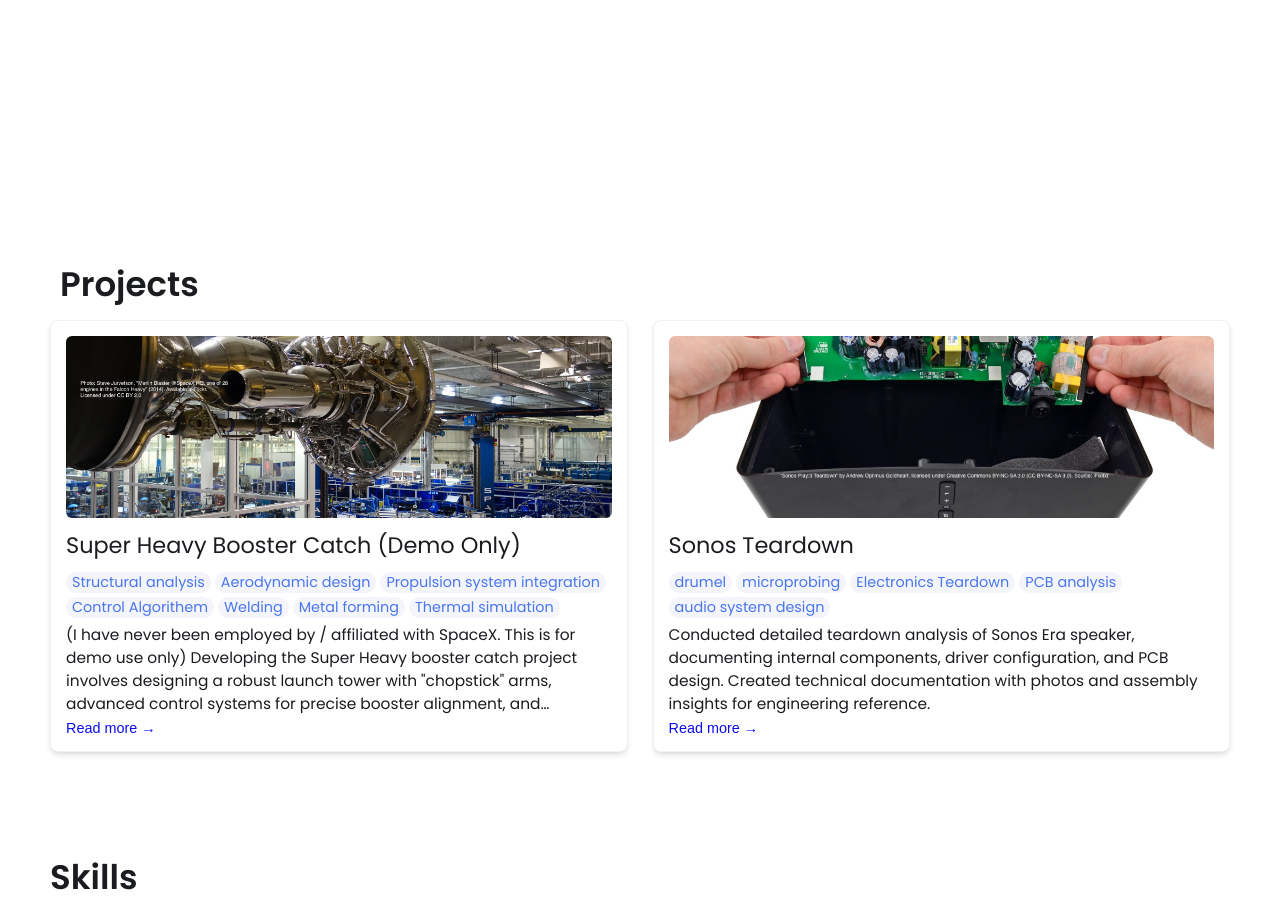
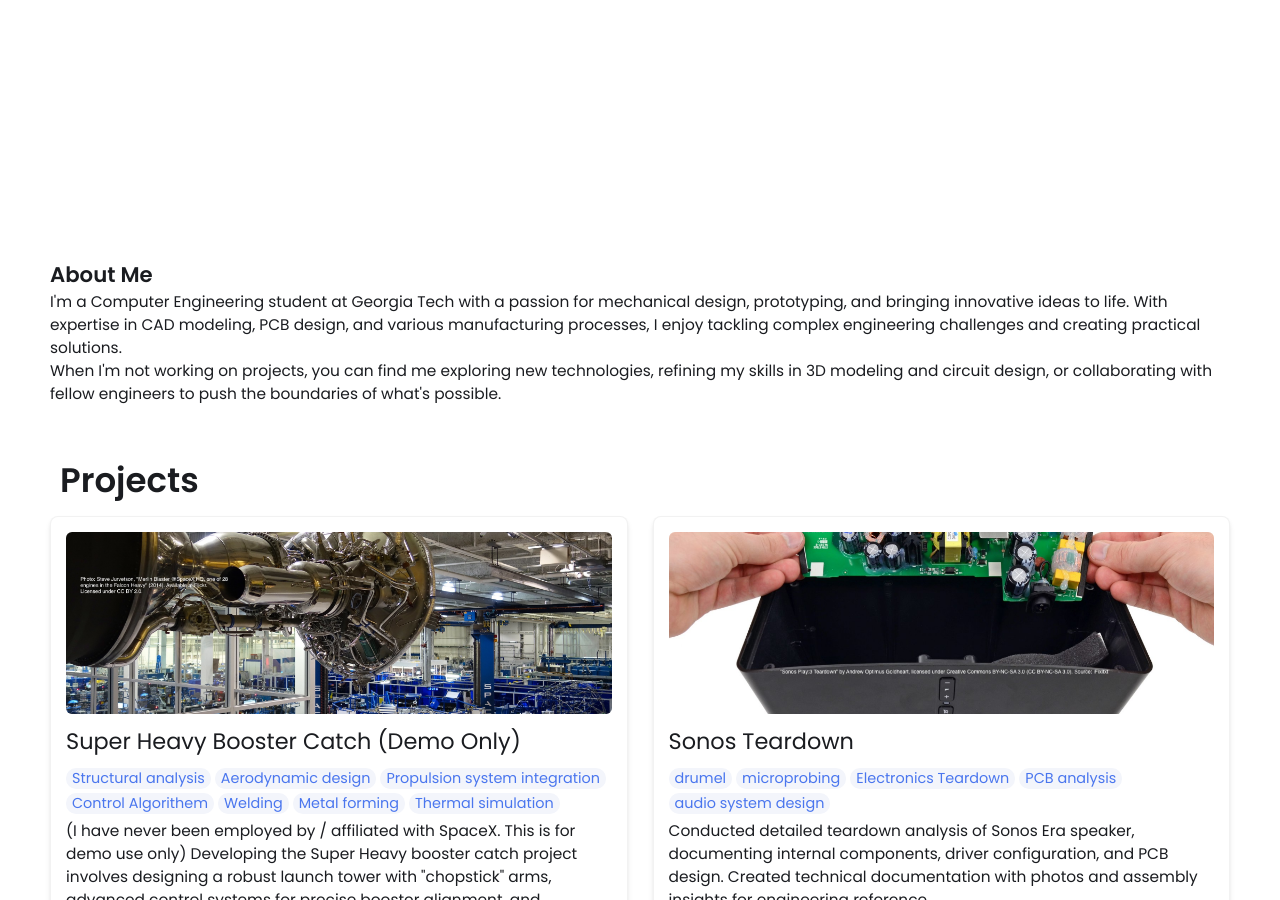
Before and after one commit to wschotte/wschotte.github.io, a Jekyll site: the page built from index.html, in a window 1280 px wide and 900 px high, scrolled down 774 px. Built offline with Jekyll 4.4.1, drawn with Linux system fonts in a browser that asks for light colours.

Commit message:
Add About Me section between arrow and projects
Co-authored-by: wschotte <137902715+wschotte@users.noreply.github.com>

```diff
--- /dev/null
+++ b/_includes/about.html
@@ -0,0 +1,15 @@
+<!-- SECTION 2: About Me -->
+<section id="about" class="about-section">
+    <h2>About Me</h2>
+    <p>
+        I'm a Computer Engineering student at Georgia Tech with a passion for mechanical design,
+        prototyping, and bringing innovative ideas to life. With expertise in CAD modeling, PCB design,
+        and various manufacturing processes, I enjoy tackling complex engineering challenges and
+        creating practical solutions.
+    </p>
+    <p>
+        When I'm not working on projects, you can find me exploring new technologies, refining my
+        skills in 3D modeling and circuit design, or collaborating with fellow engineers to push
+        the boundaries of what's possible.
+    </p>
+</section>
--- a/index.html
+++ b/index.html
@@ -15,6 +15,7 @@ layout: wrapper
     <i class="fa-solid fa-angles-down"></i>
     </a>
 </div>
+{% include about.html%}
 {% include projects.html%}
 {% include skills.html%}
 {% include contact.html%}
```
Also changed, not shown: 1 other file.
